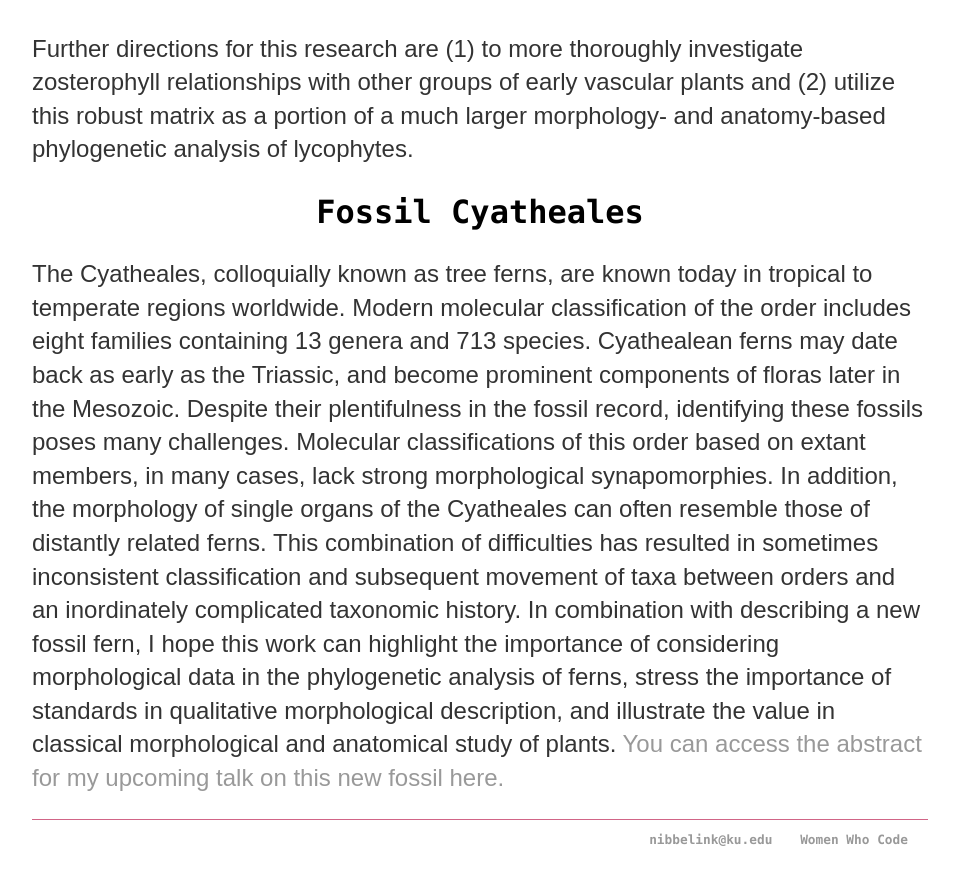
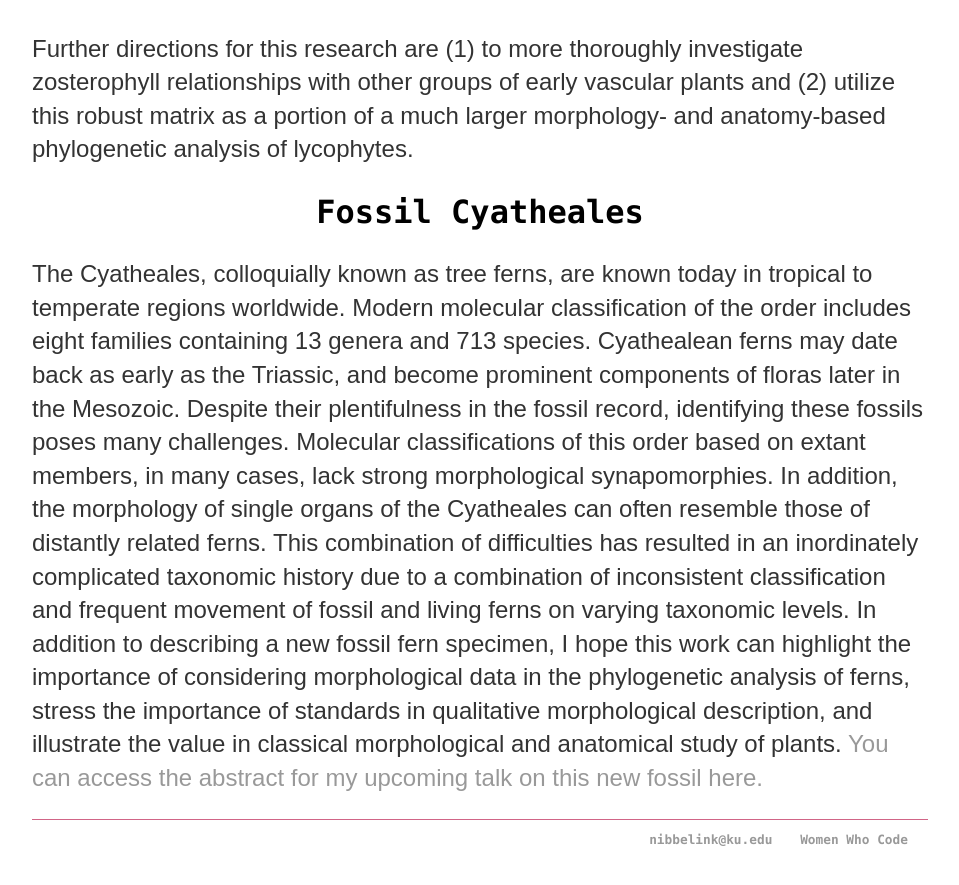
Before and after one commit to megannibbs/megannibbelink.github.io, a Jekyll site: the page built from pubs/index.html, in a window 1280 px wide and 900 px high, scrolled down 1185 px. Shown: the top 885 px of the window, without its empty margins (160-1119 px from the left). Built offline with Jekyll 4.4.1, drawn with Linux system fonts in a browser that asks for light colours.

Commit message:
Update index.html

```diff
--- a/pubs/index.html
+++ b/pubs/index.html
@@ -25,8 +25,8 @@ title: Meg Nibbelink | Research
 		Despite their plentifulness in the fossil record, identifying these fossils poses many challenges.
 		Molecular classifications of this order based on extant members, in many cases, lack strong morphological synapomorphies.
 		In addition, the morphology of single organs of the Cyatheales can often resemble those of distantly related ferns.
-		This combination of difficulties has resulted in sometimes inconsistent classification and subsequent movement of taxa between orders and
-		an inordinately complicated taxonomic history. In combination with describing a new fossil fern, I hope this work can highlight the
+		This combination of difficulties has resulted in an inordinately complicated taxonomic history due to a combination of inconsistent classification and
+		frequent movement of fossil and living ferns on varying taxonomic levels. In addition to describing a new fossil fern specimen, I hope this work can highlight the
 		importance of considering morphological data in the phylogenetic analysis of ferns, stress the importance of standards in qualitative
 		morphological description, and illustrate the value in classical morphological and anatomical study of plants.
 		<a href="https://botanyconference.org/engine/search/index.php?func=detail&aid=743">You can access the abstract for my upcoming talk on this new fossil here.</a></p>
```
